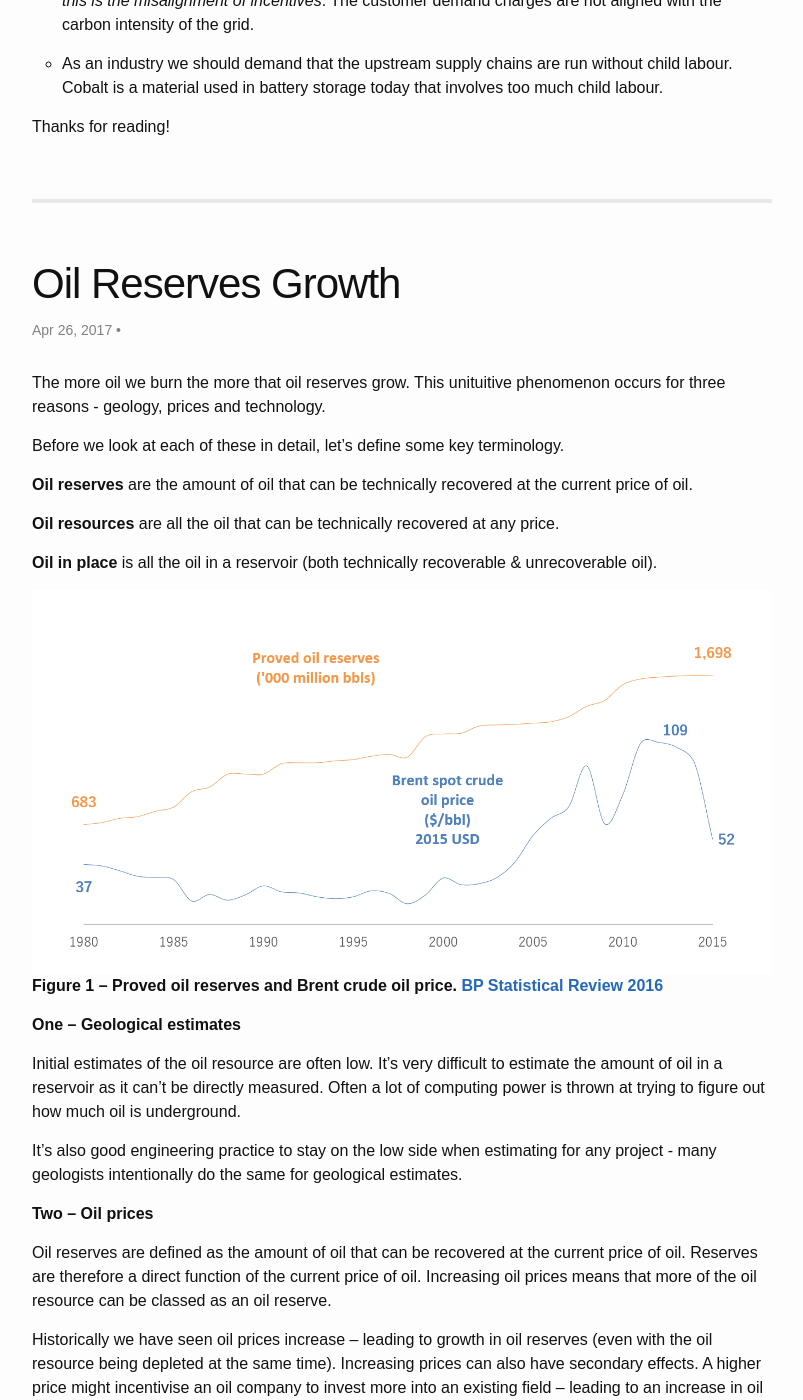
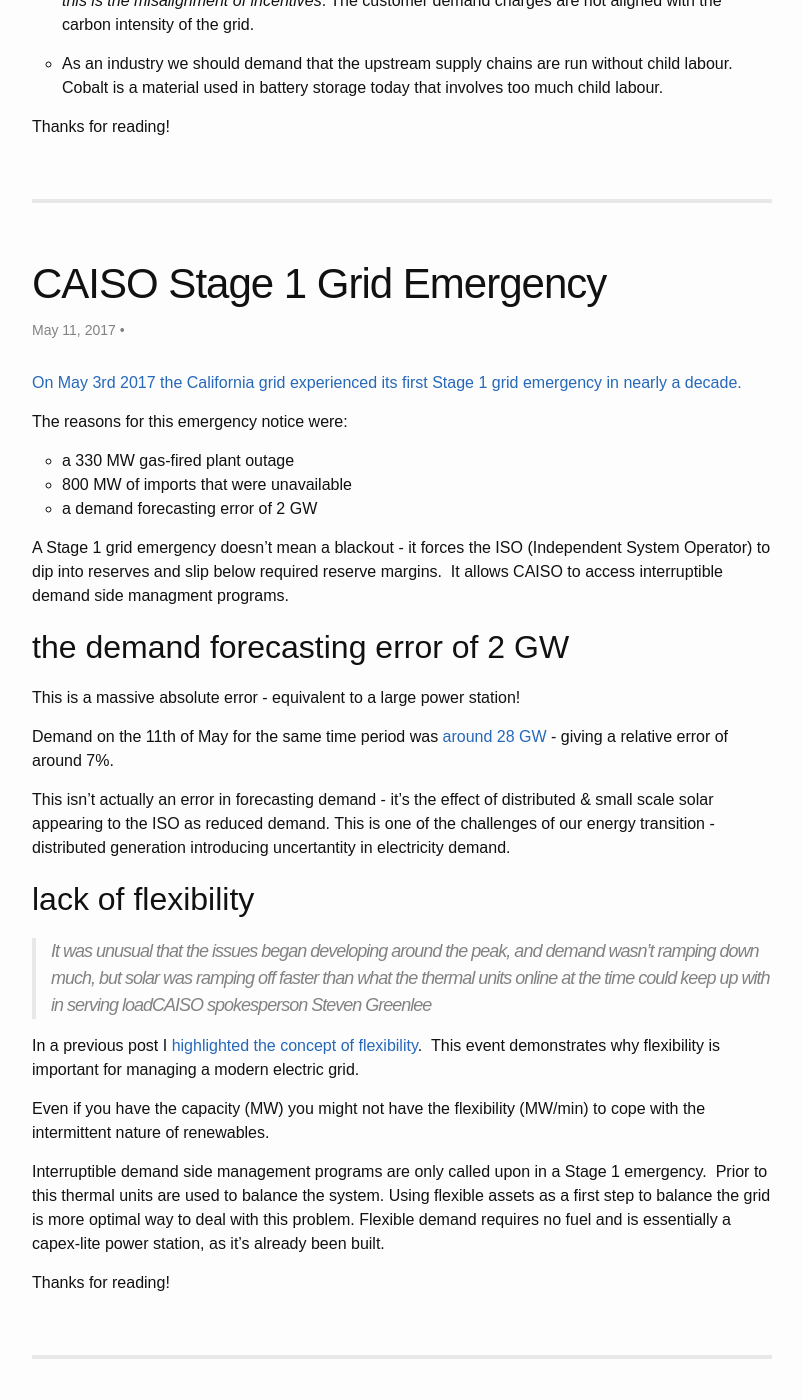
Before and after one commit to ADGEfficiency/adgefficiency.github.io, a Jekyll site: the page built from index.html, in a window 1280 px wide and 1400 px high, scrolled down 8650 px. Shown: the whole window, without its empty margins (238-1041 px from the left). Built offline with Jekyll 4.4.1, drawn with Linux system fonts in a browser that asks for light colours; the list of posts is cut into pages by our own code; some of the changed text lies outside the part shown.

Commit message:
updated complexity post, added caiso post

```diff
--- /dev/null
+++ b/_posts/2017-05-11-caiso-stage-1-grid-emergency.md
@@ -0,0 +1,38 @@
+---
+title: 'CAISO Stage 1 Grid Emergency'
+date: 2017-05-11T23:25:29+00:00
+author: Adam Green
+layout: post
+permalink: /caiso-stage-1-grid-emergency-energy-insights/
+categories:
+  - Energy Insights
+---
+
+[On May 3rd 2017 the California grid experienced its first Stage 1 grid emergency in nearly a decade.](https://www.rtoinsider.com/caiso-grid-emergency-natural-gas-demand-42802/)
+
+The reasons for this emergency notice were:
+- a 330 MW gas-fired plant outage
+- 800 MW of imports that were unavailable
+- a demand forecasting error of 2 GW
+
+A Stage 1 grid emergency doesn't mean a blackout - it forces the ISO (Independent System Operator) to dip into reserves and slip below required reserve margins.  It allows CAISO to access interruptible demand side managment programs.
+
+## the demand forecasting error of 2 GW
+
+This is a massive absolute error - equivalent to a large power station!
+
+Demand on the 11th of May for the same time period was [around 28 GW](http://www.caiso.com/outlook/SystemStatus.html) - giving a relative error of around 7%.
+
+This isn't actually an error in forecasting demand - it's the effect of distributed & small scale solar appearing to the ISO as reduced demand.  This is one of the challenges of our energy transition - distributed generation introducing uncertantity in electricity demand.
+
+## lack of flexibility
+
+> It was unusual that the issues began developing around the peak, and demand wasn’t ramping down much, but solar was ramping off faster than what the thermal units online at the time could keep up with in serving load<cite>CAISO spokesperson Steven Greenlee</cite>
+
+In a previous post I [highlighted the concept of flexibility](http://adgefficiency.com/complexity-of-a-zero-carbon-grid/).  This event demonstrates why flexibility is important for managing a modern electric grid.
+
+Even if you have the capacity (MW) you might not have the flexibility (MW/min) to cope with the intermittent nature of renewables.
+
+Interruptible demand side management programs are only called upon in a Stage 1 emergency.  Prior to this thermal units are used to balance the system.  Using flexible assets as a first step to balance the grid is more optimal way to deal with this problem.  Flexible demand requires no fuel and is essentially a capex-lite power station, as it's already been built.
+
+Thanks for reading!
```
Also changed, not shown: _posts/2017-04-17-complexity-of-a-zero-carbon-grid.md (+2 -2 lines).
